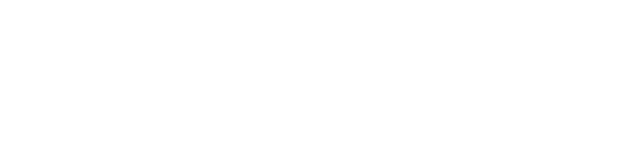
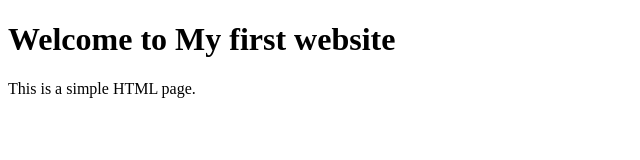
Before and after one commit to AnastasiaS95/my-first-repo, a plain HTML site: page index.html in a window 1280 px wide. Shown: the whole page, without its empty margins (0-640 px from the left). Drawn offline with Linux system fonts and the light colour scheme.

Commit message:
Initial commit with index.html2

```diff
--- a/index.html
+++ b/index.html
@@ -3,9 +3,11 @@
 <head>
     <meta charset="UTF-8">
     <meta name="viewport" content="width=device-width, initial-scale=1.0">
-    <title>Document</title>
+    <title>My first website</title>
 </head>
 <body>
+    <h1>Welcome to My first website</h1>
+    <p>This is a simple HTML page.</p>
 
 </body>
 </html>
```
